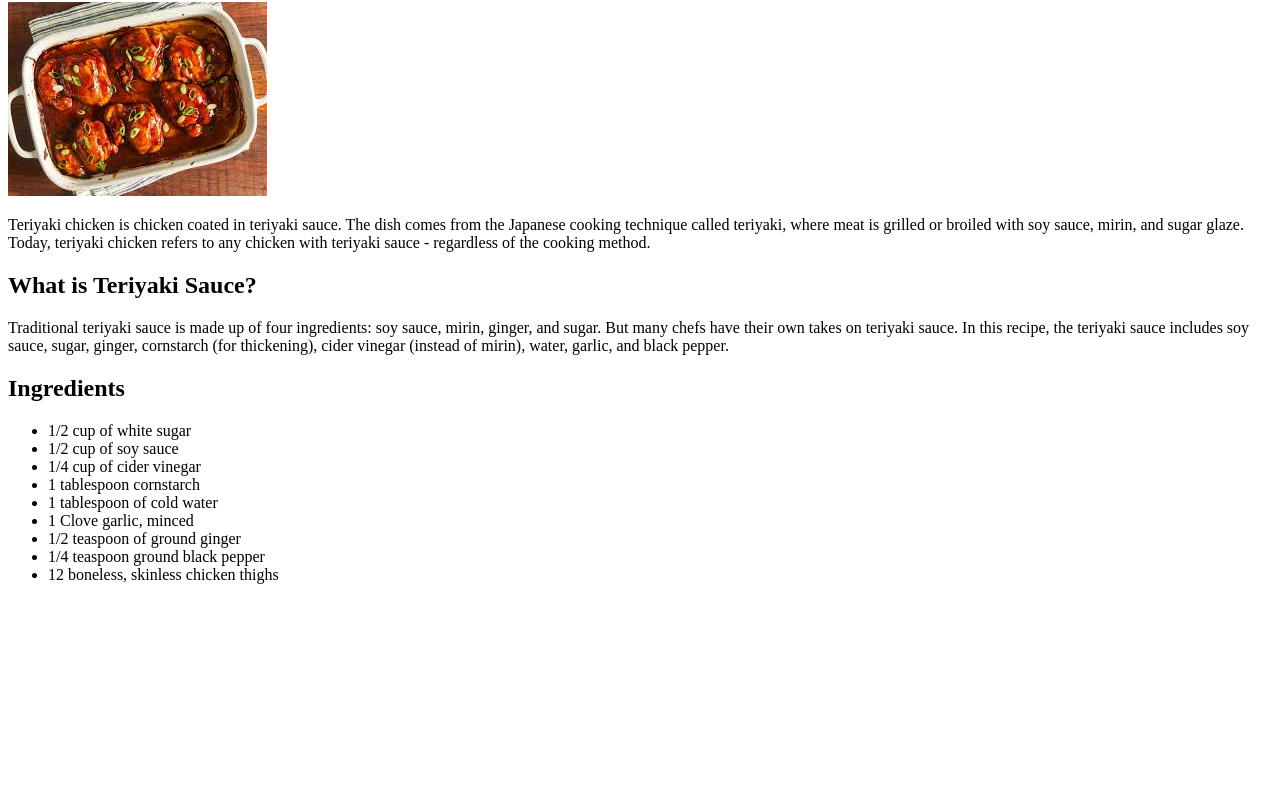
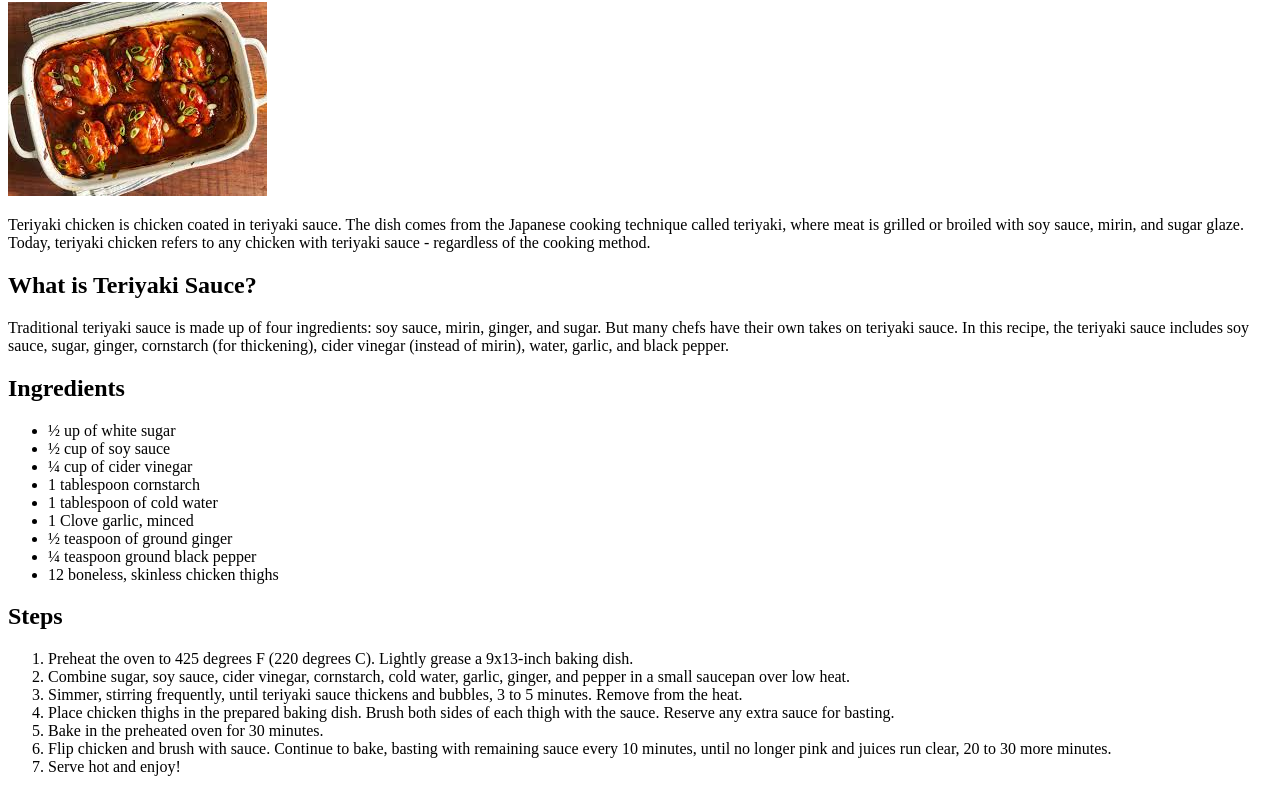
Before and after one commit to Francis-Byaruhanga/odin-recipes, a plain HTML site: page recipes/chicken.html in a window 1280 px wide. Shown: the part 78-870 px from the top of the page. Before the commit the page ends 800 px from the top, so only its background shows below. Drawn offline with Linux system fonts and the light colour scheme.

Commit message:
Add a new recipe 'fish' and updates fractions to special characters in HTML

```diff
--- a/recipes/chicken.html
+++ b/recipes/chicken.html
@@ -26,15 +26,45 @@
 
     <h2>Ingredients</h2>
     <ul>
-        <li>1/2 cup of white sugar</li>
-        <li>1/2 cup of soy sauce</li>
-        <li>1/4 cup of cider vinegar</li>
+        <li>&frac12; up of white sugar</li>
+        <li>&frac12; cup of soy sauce</li>
+        <li>&frac14; cup of cider vinegar</li>
         <li>1 tablespoon cornstarch</li>
         <li>1 tablespoon of cold water</li>
         <li>1 Clove garlic, minced</li>
-        <li>1/2 teaspoon of ground ginger</li>
-        <li>1/4 teaspoon ground black pepper</li>
+        <li>&frac12; teaspoon of ground ginger</li>
+        <li>&frac14; teaspoon ground black pepper</li>
         <li>12 boneless, skinless chicken thighs</li>
     </ul>
+
+    <h2>Steps</h2>
+    <ol>
+        <li>
+            Preheat the oven to 425 degrees F (220 degrees C).
+            Lightly grease a 9x13-inch baking dish.
+        </li>
+        <li>
+            Combine sugar, soy sauce, cider vinegar, cornstarch, cold water, garlic, ginger,
+            and pepper in a small saucepan over low heat.
+        </li>
+        <li>
+            Simmer, stirring frequently, until teriyaki sauce thickens and bubbles, 3 to 5 minutes.
+            Remove from the heat.
+        </li>
+        <li>
+            Place chicken thighs in the prepared baking dish. Brush both sides of each thigh with the sauce.
+            Reserve any extra sauce for basting.
+        </li>
+        <li>
+            Bake in the preheated oven for 30 minutes.
+        </li>
+        <li>
+            Flip chicken and brush with sauce. Continue to bake, basting with remaining sauce every 10 minutes,
+            until no longer pink and juices run clear, 20 to 30 more minutes.
+        </li>
+        <li>
+            Serve hot and enjoy!
+        </li>
+    </ol>
 </body>
 </html>
```
Also changed, not shown: index.html (+9 -1 lines), recipes/fish.html (added, +80 -0 lines), assets/classic-fish-and-chips.jpg (added).
